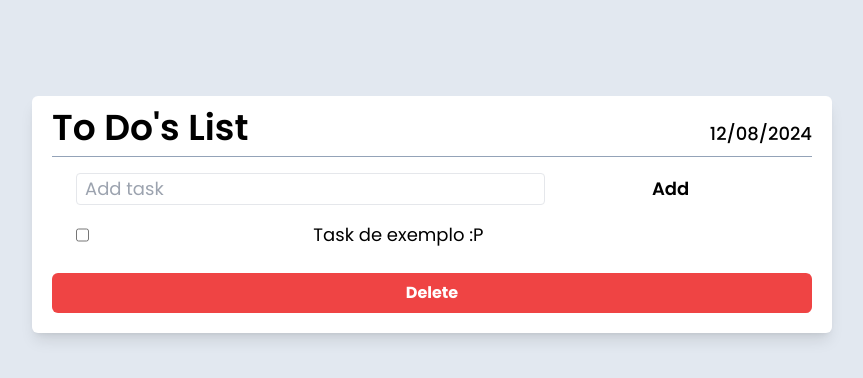
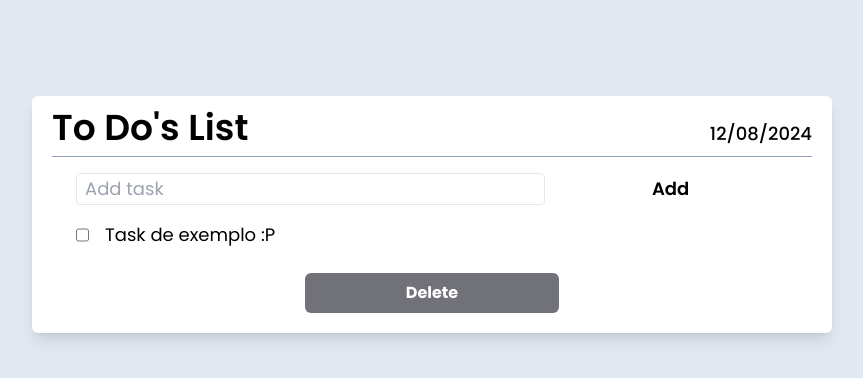
Before and after one commit to clarasenx/To-Do-List-with-React, a React (Vite) app in the folder ToDoList/: page / in a window 1280 px wide. Shown: the top 378 px of the page, without its empty margins (208-1071 px from the left). Built offline with nearby package versions, Linux system fonts and the light colour scheme.

Commit message:
update css TaskItem and ItemContainer

```diff
--- a/ToDoList/src/componentes/ItemsContainer.jsx
+++ b/ToDoList/src/componentes/ItemsContainer.jsx
@@ -7,7 +7,7 @@ const ItemsContainer = ({
   deleteSelectedTasks
 }) => {
   return (
-    <div className="flex flex-col mt-4 gap-2">
+    <div className="flex flex-col items-center mt-4 gap-2">
       {taskList.map((t, idx) => (
         <TaskItem
           task={t}
@@ -16,12 +16,12 @@ const ItemsContainer = ({
           key={`taskItem-${idx}`}
         />
       ))}
-        <button
-          className="px-4 py-2 mt-4 bg-red-500 text-white font-bold rounded-md hover:bg-red-700"
-          onClick={deleteSelectedTasks}
-        >
-          Delete
-        </button>
+      <button
+        className="sm:flex sm:w-1/3 justify-center px-4 py-2 mt-4 bg-zinc-500 text-white font-bold rounded-md hover:bg-red-700"
+        onClick={deleteSelectedTasks}
+      >
+        Delete
+      </button>
     </div>
   );
 };
--- a/ToDoList/src/componentes/TaskItem.jsx
+++ b/ToDoList/src/componentes/TaskItem.jsx
@@ -4,11 +4,11 @@ const TaskItem = ({
   isSelected,
 }) => {
   return (
-    <div className="flex justify-between sm:px-6 text-wrap">
+    <div className="flex w-full sm:px-6 text-wrap">
       <input
         type="checkbox"
         checked={isSelected}
-        className='mr-2'
+        className='mr-2 sm:mr-4'
         onChange={() => toggleTaskSelection(task)}
       />
       <p className="w-2/3 text-lg break-words">{task}</p>
```
